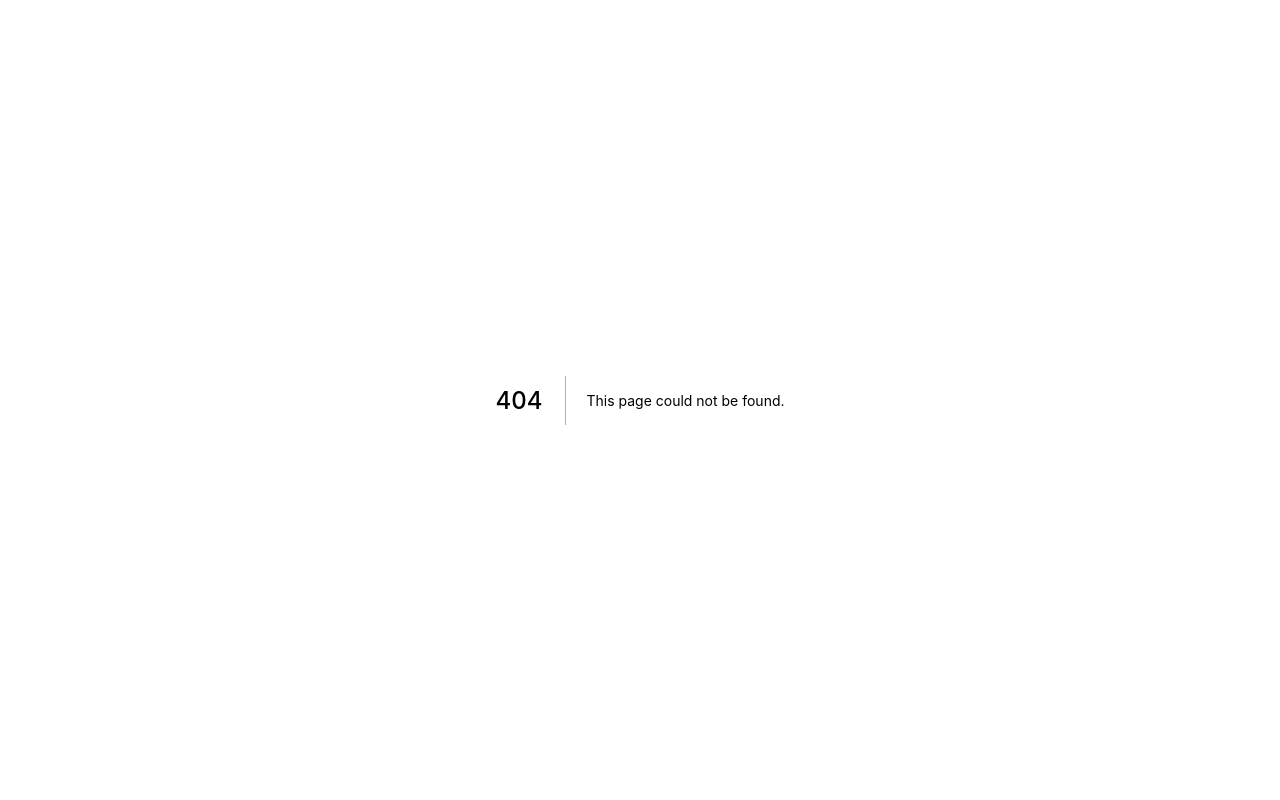
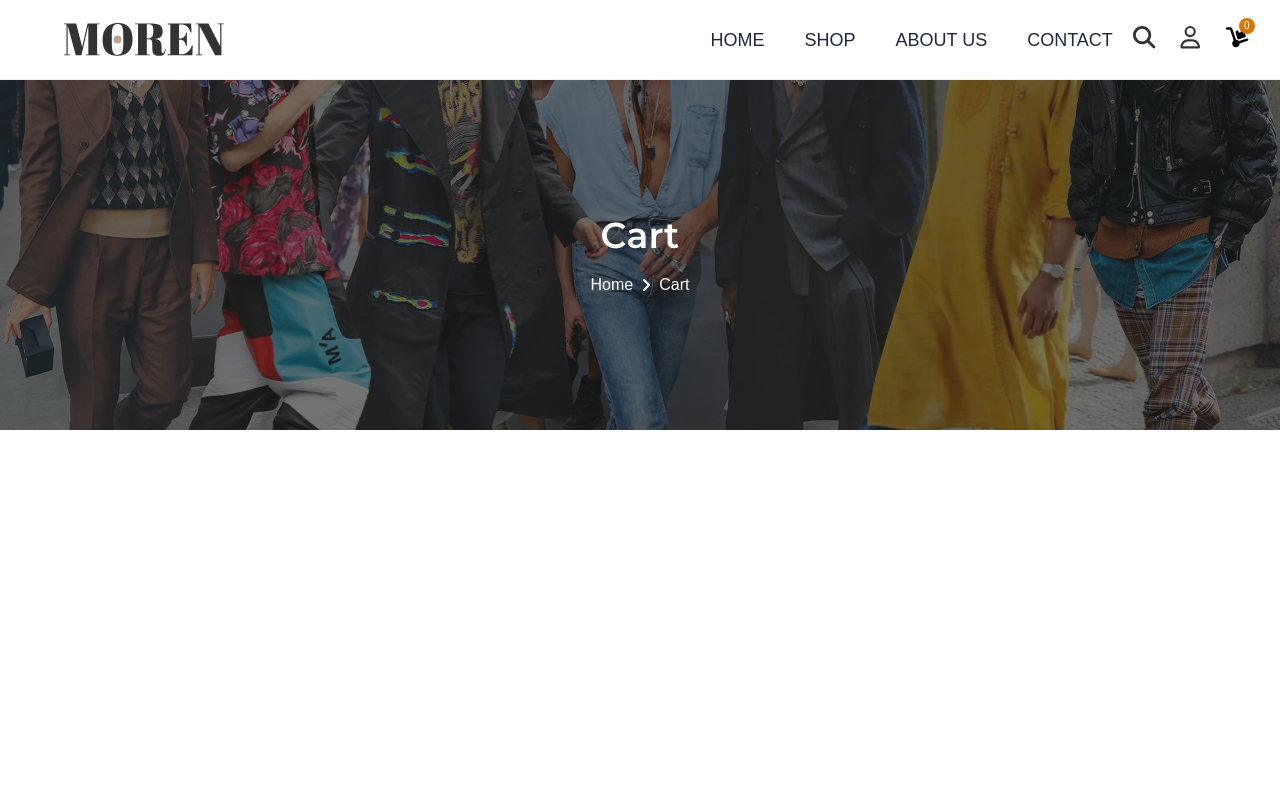
Before and after one commit to ltghuy/moren-ecommerce, a Next.js app: page /cart in a window 1280 px wide. Before the commit this address had no page. Shown: the top 800 px of the page. Built offline with nearby package versions, Linux system fonts and the light colour scheme.

Commit message:
Create Cart page

```diff
--- a/components/Cart/index.tsx
+++ b/components/Cart/index.tsx
@@ -1,12 +1,11 @@
 import React from 'react'
-import Link from 'next/link'
+import { useRouter } from 'next/router'
 import { FontAwesomeIcon } from '@fortawesome/react-fontawesome'
 import { faTimes, faTruck } from '@fortawesome/free-solid-svg-icons'
 import { useDispatch, useSelector } from 'react-redux'
 import { handleShowCart } from '../../redux/cartSlice'
 import CartItem from '../CartItem'
 import styles from './cart.module.scss'
-
 interface CartItem {
   id: number,
   imageUrl: string,
@@ -17,8 +16,15 @@ interface CartItem {
 const Cart = () => {
   const cartList = useSelector((state: any) => state.cart.cartList)
   const dispatch = useDispatch()
+  const router = useRouter()
+
   const closeCart = () => {
     dispatch(handleShowCart(false))
+  }
+
+  const handleClick = (path: string) => {
+    dispatch(handleShowCart(false))
+    router.push(path)
   }
 
   const getTotalPrice = () => {
@@ -59,16 +65,16 @@ const Cart = () => {
                   <FontAwesomeIcon icon={faTruck} className='mr-2'/>
                   Congratulations! You&apos;ve got free
                 </div>
-                <Link href="/cart">
-                  <a className='w-full h-10 lg:h-14 flex justify-center items-center bg-black hover:bg-primary text-white text-sm transition mb-3'>
-                    View cart
-                  </a>
-                </Link>
-                <Link href="/checkout">
-                  <a className='w-full h-10 lg:h-14 flex justify-center items-center bg-black hover:bg-primary text-white text-sm transition'>
-                    Checkout
-                  </a>
-                </Link>
+                <button
+                className='w-full h-10 lg:h-14 flex justify-center items-center bg-black hover:bg-primary text-white text-sm transition mb-3'
+                onClick={() => handleClick('/cart')}>
+                  View cart
+                </button>
+                <button
+                className='w-full h-10 lg:h-14 flex justify-center items-center bg-black hover:bg-primary text-white text-sm transition'
+                onClick={() => handleClick('/checkout')}>
+                  Checkout
+                </button>
               </div>
             </div>
           :
--- a/components/Navbar/navbar.module.scss
+++ b/components/Navbar/navbar.module.scss
@@ -3,7 +3,7 @@
   width: 100%;
   height: var(--navbar-height);
   &.link {
-    box-shadow: 0px 10px 15px 5px #f3f3f3;
+    border-bottom: 0.5px solid #f3f3f3;
     &.fixed {
       box-shadow: none;
     }
--- /dev/null
+++ b/containers/CartPage/cartPage.module.scss
@@ -0,0 +1,40 @@
+.cart {
+  padding: var(--navbar-height) 0px;
+  min-height: 100vh;
+  .thumnail {
+    width: 100%;
+    height: 350px;
+    position: relative;
+    img {
+      width: 100%;
+      height: 100%;
+      object-fit: cover;
+      filter: brightness(0.45) contrast(0.85);
+    }
+    .content {
+      position: absolute;
+      width: 100%;
+      height: 100%;
+      left: 0;
+      bottom: 0;
+      h1 {
+        font-size: 36px;
+        line-height: 43px;
+        padding-bottom: 16px;
+        @media screen and (max-width: 768px) {
+          font-size: 26px;
+          line-height: 1.2;
+          padding-bottom: 8px;
+        }
+      }
+      .link {
+        padding: 0 8px;
+      }
+    }
+  }
+  @media screen and (max-width: 768px) {
+    .thumnail {
+      height: 200px;
+    }
+  }
+}
--- /dev/null
+++ b/containers/CartPage/index.tsx
@@ -0,0 +1,27 @@
+import React from 'react'
+import Link from 'next/link'
+import { FontAwesomeIcon } from '@fortawesome/react-fontawesome'
+import { faAngleRight} from '@fortawesome/free-solid-svg-icons'
+import styles from './cartPage.module.scss'
+
+const CartPage = () => {
+  return (
+    <main className={styles.cart}>
+      <section className={styles.thumnail}>
+        <img src="/images/cart-bg.jpg" alt="thumnail" />
+        <div className={`${styles.content} flex justify-center items-center flex-col`}>
+          <h1 className='montserrat font-semibold text-white'>Cart</h1>
+          <div className='flex items-center'>
+            <Link href="/">
+              <a className={`${styles.link} text-white hover:text-amber-600`}>Home</a>
+            </Link>
+            <FontAwesomeIcon icon={faAngleRight} color='white' />
+            <div className={`${styles.link} text-white`}>Cart</div>
+          </div>
+        </div>
+      </section>
+    </main>
+  )
+}
+
+export default CartPage
--- /dev/null
+++ b/pages/cart.tsx
@@ -0,0 +1,16 @@
+import React from 'react'
+import Layout from '../components/Layout'
+import CartPage from '../containers/CartPage'
+
+const Cart = () => {
+  return (
+    <div>
+      <Layout
+      title={'Moren Ecommerce | Cart'}
+      content={<CartPage />}
+    />
+    </div>
+  )
+}
+
+export default Cart
```
Also changed, not shown: public/images/cart-bg.jpg (added), 1 other file (tests, documents, lock files or other folders).
